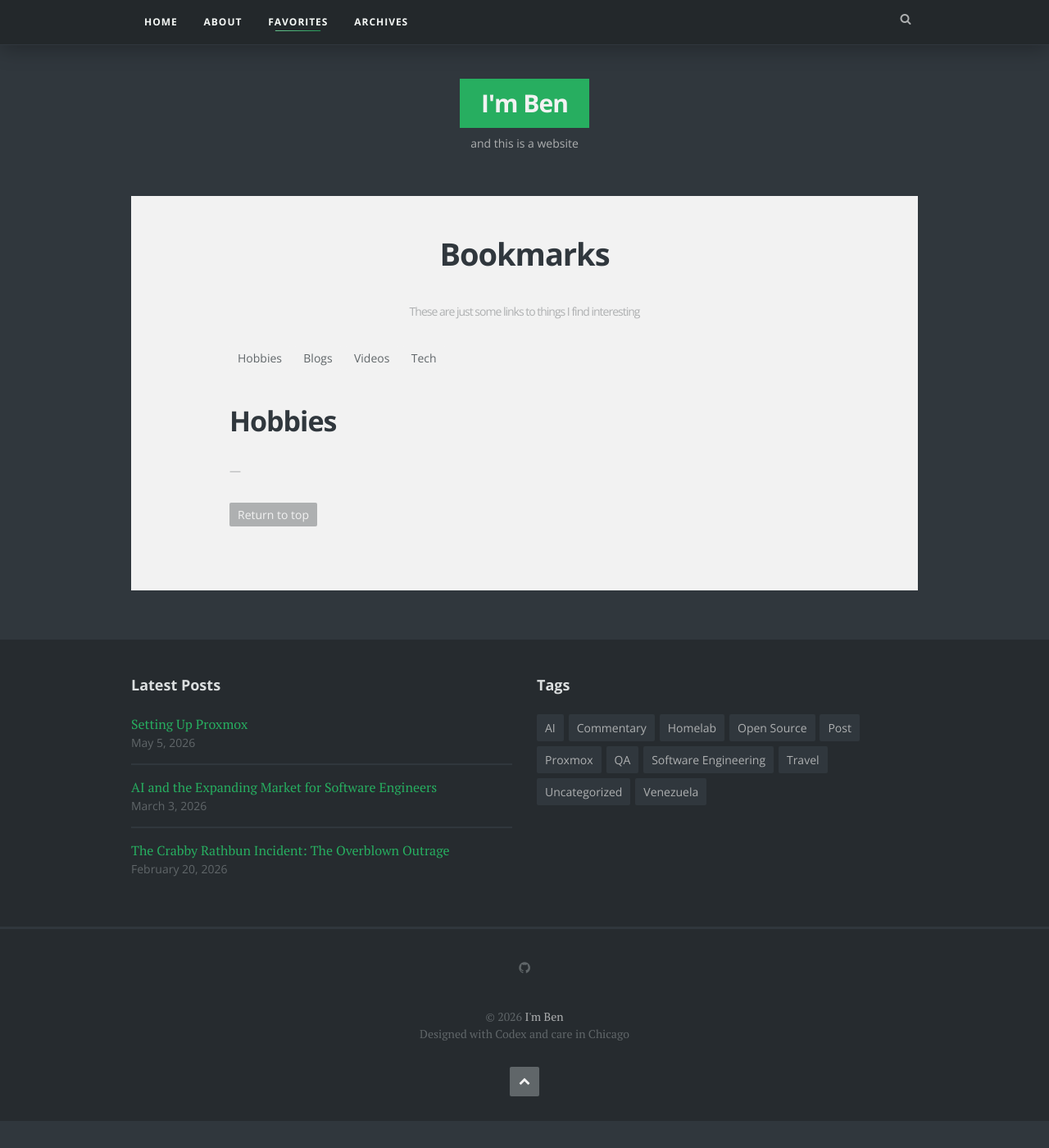
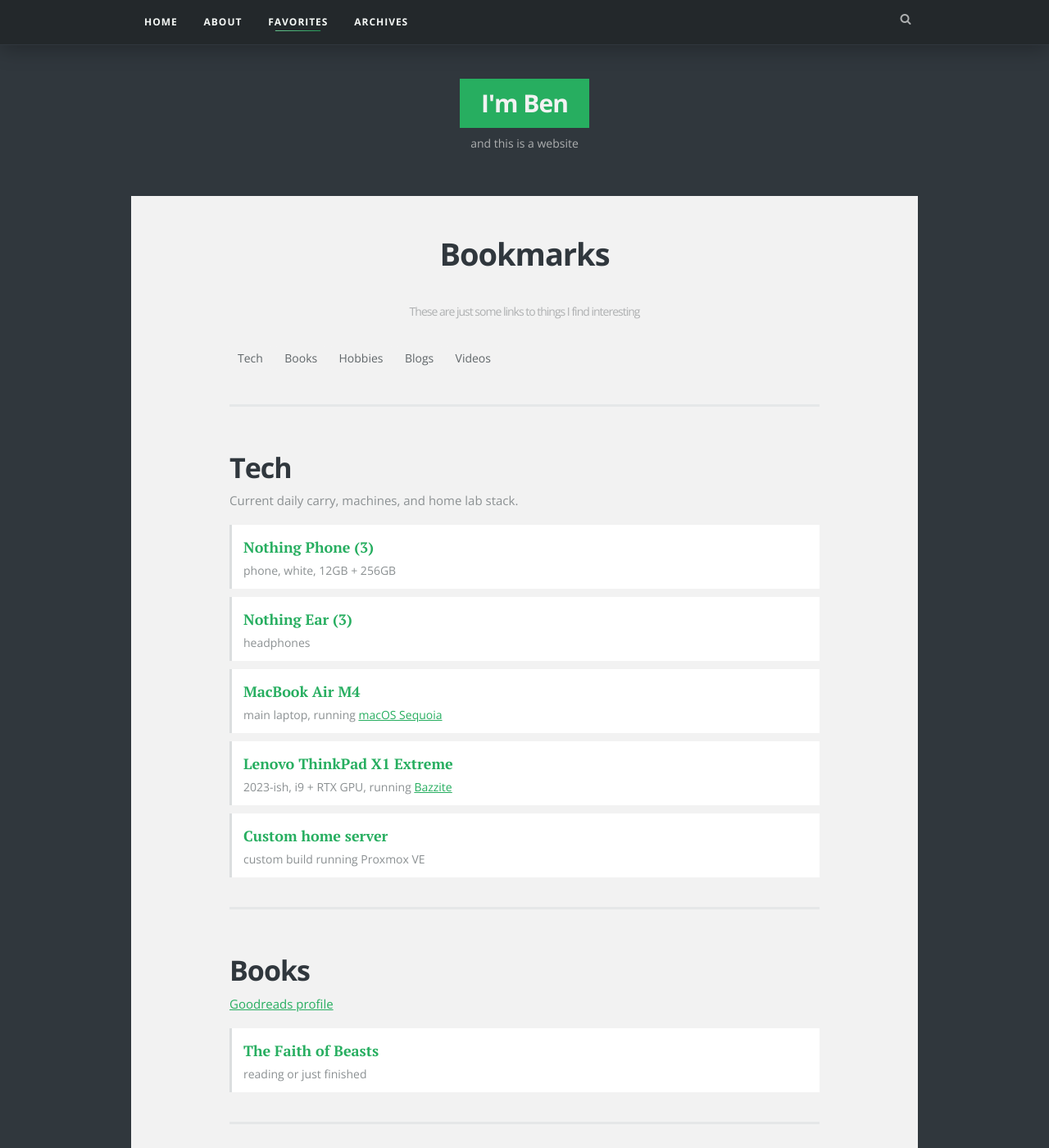
Before and after one commit to BenSanex/BenSanex.github.io, a Jekyll site: the page built from links.html, in a window 1280 px wide and 1400 px high. Shown: the whole window at 82% size. Built offline with Jekyll 4.4.1, drawn with Linux system fonts in a browser that asks for light colours; some web fonts are replaced; some of the changed text lies outside the part shown.

Commit message:
Add bookmarks page content

```diff
--- a/css/main.scss
+++ b/css/main.scss
@@ -590,6 +590,52 @@
     font: 14px/1.5 $alt-font;
 }
 
+.bookmark-section {
+    border-top: 3px solid #e5e7e8;
+    margin-top: 36px;
+    padding-top: 18px;
+}
+
+.bookmark-section h2 {
+    margin-bottom: 8px;
+}
+
+.bookmark-section-intro {
+    color: #8b9092;
+    font: 15px/1.6 $alt-font;
+    margin-bottom: 18px;
+}
+
+.bookmark-list {
+    list-style: none;
+    margin-bottom: 30px;
+    padding-left: 0;
+}
+
+.bookmark-list li {
+    background-color: #fff;
+    border-left: 3px solid #dbdedf;
+    margin-bottom: 10px;
+    padding: 12px 14px;
+}
+
+.bookmark-list a {
+    font-weight: bold;
+    text-decoration: none;
+}
+
+.bookmark-meta {
+    color: #8b9092;
+    display: block;
+    font: 14px/1.5 $alt-font;
+    margin-top: 3px;
+}
+
+.bookmark-meta a {
+    font-weight: normal;
+    text-decoration: underline;
+}
+
 /* Comments */
 
 .comments-area {
--- a/links.html
+++ b/links.html
@@ -21,15 +21,66 @@
                 </header><!-- .entry-header -->
                 <div class="entry-content">
                     <div class="archive-tags-list">
-                        <a href="#">Hobbies</a>
-                        <a href="#">Blogs</a>
-                        <a href="#">Videos</a>
-                        <a href="#">Tech</a>
+                        <a href="#tech">Tech</a>
+                        <a href="#books">Books</a>
+                        <a href="#hobbies">Hobbies</a>
+                        <a href="#blogs">Blogs</a>
+                        <a href="#videos">Videos</a>
                     </div><!-- .archive-tags-list -->
-                    <h2 id="">Hobbies</h2>
-                    <ul class="archive-posts-list">
-                        <li><a href="{{ site.baseurl }}{{ post.url }}" rel="bookmark">{{ post.title }}</a> <span class="archive-meta"> — <time class="published" datetime="{{ post.date | date: "%Y-%m-%d" }}">{{ post.date | date: "%B %-d, %Y" }}</time></span></li>
-                    </ul>
+
+                    <section class="bookmark-section" id="tech">
+                        <h2>Tech</h2>
+                        <p class="bookmark-section-intro">Current daily carry, machines, and home lab stack.</p>
+                        <ul class="bookmark-list">
+                            <li>
+                                <a href="https://us.nothing.tech/products/phone-3?Colour=White&amp;Capacity=12%2B256GB">Nothing Phone (3)</a>
+                                <span class="bookmark-meta">phone, white, 12GB + 256GB</span>
+                            </li>
+                            <li>
+                                <a href="https://us.nothing.tech/products/ear-3">Nothing Ear (3)</a>
+                                <span class="bookmark-meta">headphones</span>
+                            </li>
+                            <li>
+                                <a href="https://www.apple.com/macbook-air/">MacBook Air M4</a>
+                                <span class="bookmark-meta">main laptop, running <a href="https://www.apple.com/newsroom/2024/09/macos-sequoia-is-available-today/">macOS Sequoia</a></span>
+                            </li>
+                            <li>
+                                <a href="https://www.lenovo.com/us/en/c/laptops/thinkpad/thinkpadx1/thinkpad-x1-extreme/">Lenovo ThinkPad X1 Extreme</a>
+                                <span class="bookmark-meta">2023-ish, i9 + RTX GPU, running <a href="https://bazzite.gg/">Bazzite</a></span>
+                            </li>
+                            <li>
+                                <a href="https://www.proxmox.com/en/products/proxmox-virtual-environment/overview">Custom home server</a>
+                                <span class="bookmark-meta">custom build running Proxmox VE</span>
+                            </li>
+                        </ul>
+                    </section>
+
+                    <section class="bookmark-section" id="books">
+                        <h2>Books</h2>
+                        <p class="bookmark-section-intro"><a href="https://www.goodreads.com/user/show/79283187-ben-sanecki">Goodreads profile</a></p>
+                        <ul class="bookmark-list">
+                            <li>
+                                <a href="https://www.goodreads.com/book/show/236849296-the-faith-of-beasts">The Faith of Beasts</a>
+                                <span class="bookmark-meta">reading or just finished</span>
+                            </li>
+                        </ul>
+                    </section>
+
+                    <section class="bookmark-section" id="hobbies">
+                        <h2>Hobbies</h2>
+                        <p class="bookmark-section-intro">More links coming soon.</p>
+                    </section>
+
+                    <section class="bookmark-section" id="blogs">
+                        <h2>Blogs</h2>
+                        <p class="bookmark-section-intro">More links coming soon.</p>
+                    </section>
+
+                    <section class="bookmark-section" id="videos">
+                        <h2>Videos</h2>
+                        <p class="bookmark-section-intro">More links coming soon.</p>
+                    </section>
+
                     <p><a href="#page" class="archive-top-link">Return to top <i class="fa fa-angle-up" aria-hidden="true"></i></a></p>
                 </div><!-- .entry-content -->
             </div><!-- .entry-box -->
```
